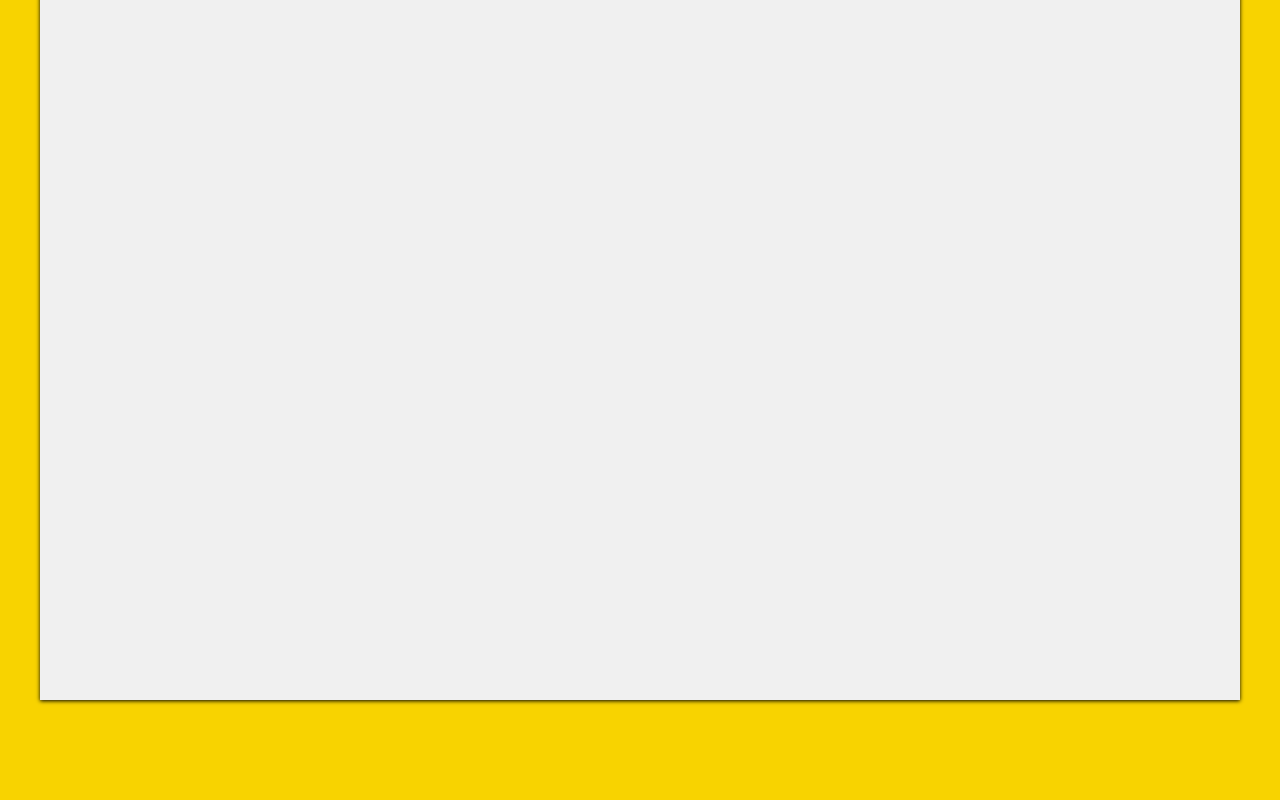
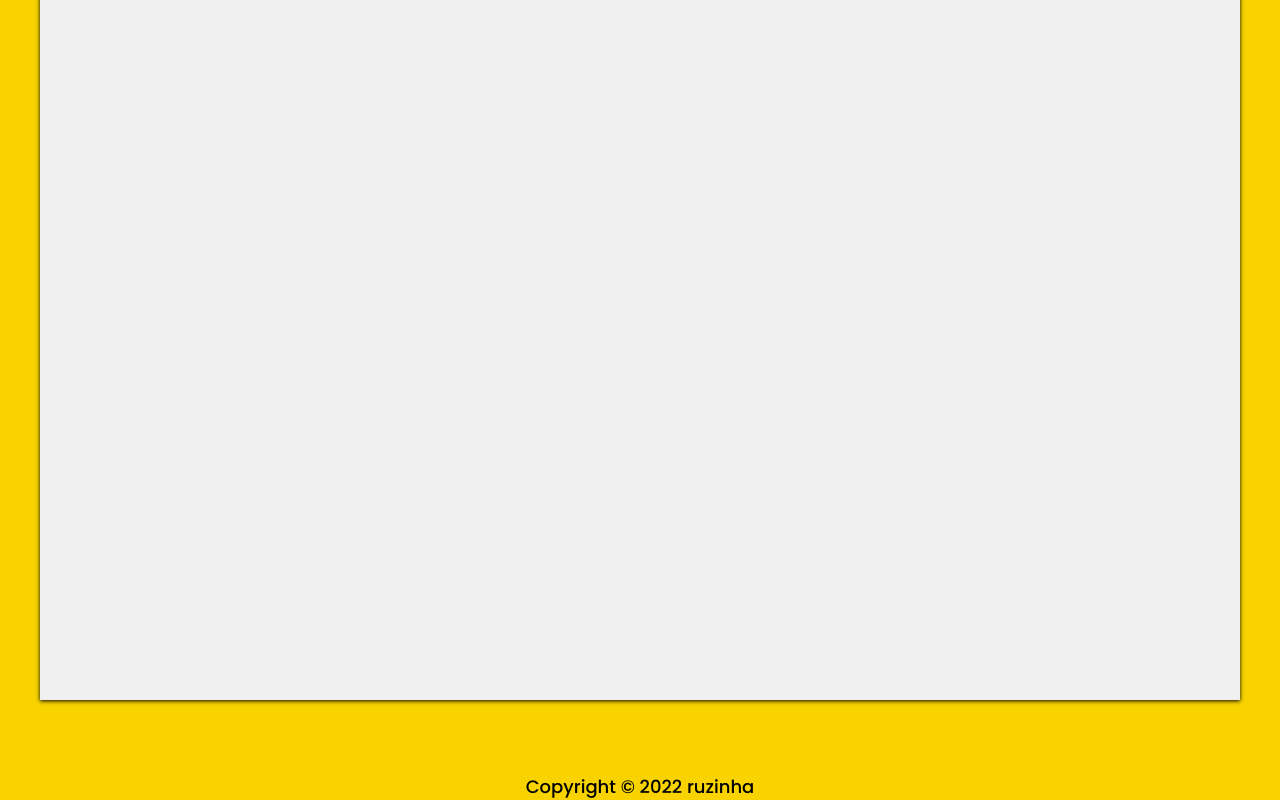
Before and after one commit to pauloruzanovsky/Library-Project, a plain HTML site: page index.html in a window 1280 px wide. Shown: the part 970-1770 px from the top of the page. Drawn offline with Linux system fonts and the light colour scheme.

Commit message:
Add footer

```diff
--- a/index.html
+++ b/index.html
@@ -9,12 +9,10 @@
   <title>ruza's library</title>
 </head>
 <body>
-
   <div class="header">
     <div>ruza's library</div>
     <button id="new-book-button">new book</button>
-    </div>
-  <div id="library"></div>
+  </div>
   <div class="overlay"></div>
   <form class="form-card">
       <input type="text" id="new-title" placeholder="Title" maxlength="100" required>
@@ -26,6 +24,9 @@
       </div>
       <button id='submit-form' type="submit">Add book</button>
   </form>
+  <div id="library">
+    <footer class="footer">Copyright © 2022 ruzinha</footer>
+  </div>
 
 </body>
 </html>
--- a/style.css
+++ b/style.css
@@ -201,3 +201,14 @@ body {
 .form-card.active {
   transform: translate(-50%, -50%) scale(1);
 }
+
+.footer {
+  position: absolute;
+  bottom: 0;
+  left: 0;
+  display: flex;
+  align-items: center;
+  justify-content: center;
+  width: 100%;
+
+}
```
